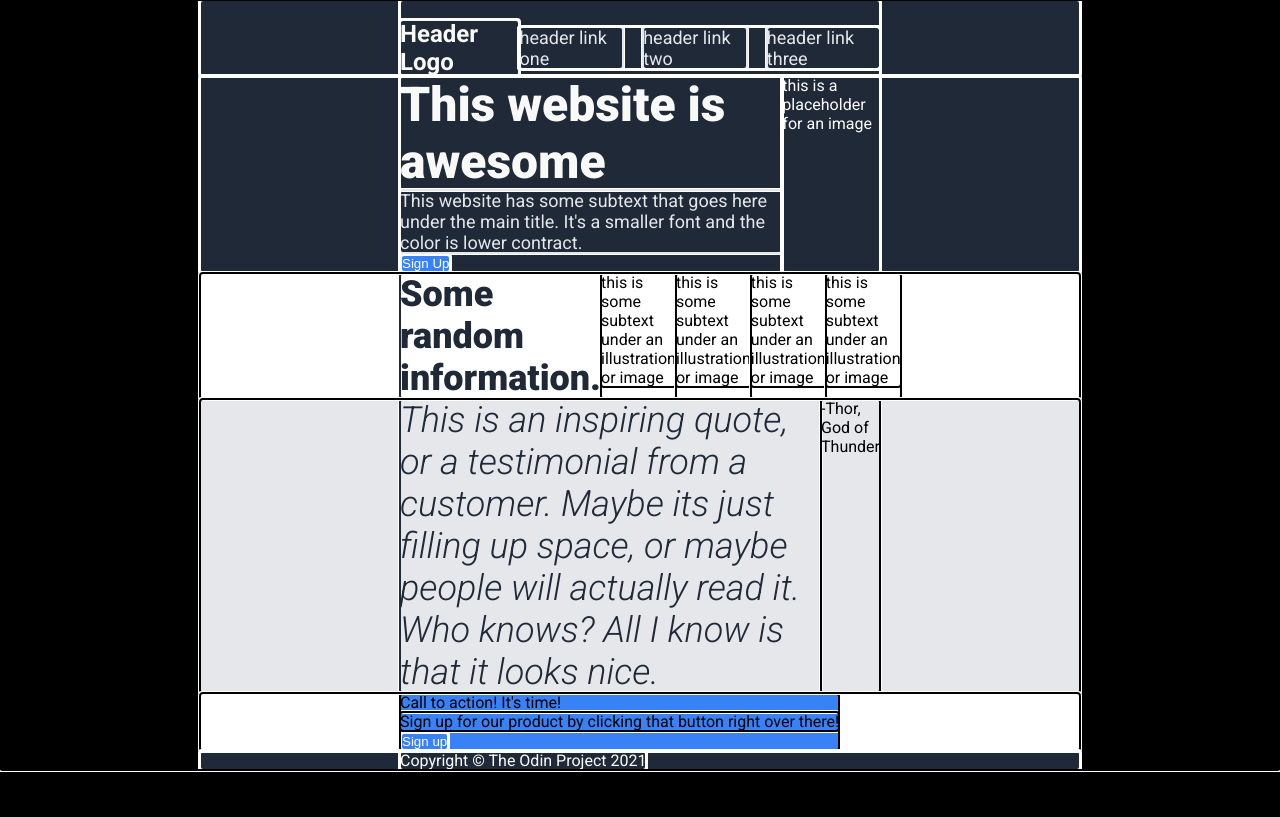
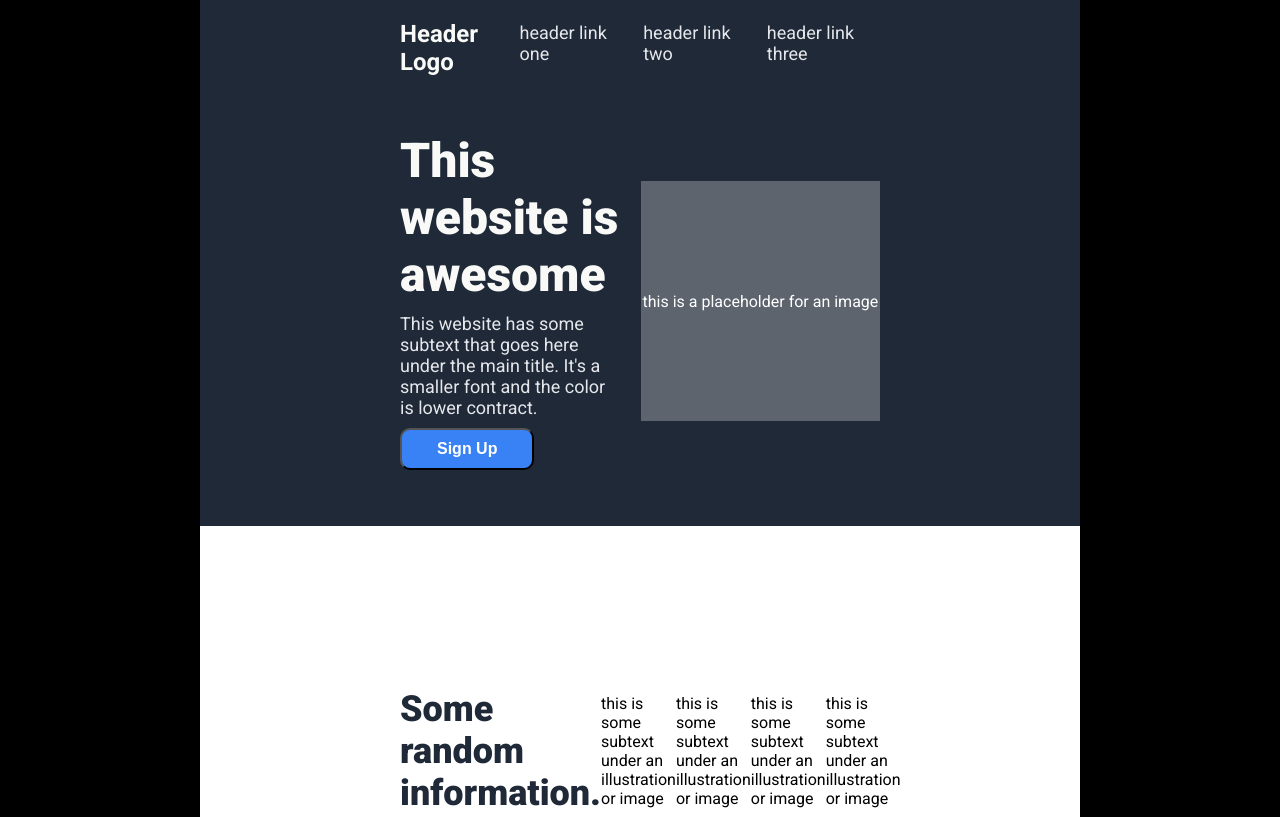
Before and after one commit to davidbentley95/odin-landing-page, a plain HTML site: page index.html in a window 1280 px wide. Shown: the top 817 px of the page. Drawn offline with Linux system fonts and the light colour scheme.

Commit message:
Format section 2 of landing page
Adjust alignment and various element sizes.

```diff
--- a/styles.css
+++ b/styles.css
@@ -2,7 +2,7 @@
     margin: 0;
     padding: 0;
     box-sizing: border-box;
-    outline: auto;
+
 }
 
 /* Generic styling (colors, sizes, etc) */
@@ -10,10 +10,12 @@
 .section-one, .section-two, .section-six {
     background-color: #1F2937;
     color: white;
+    align-items: center;
 }
 
 .section-three, .section-five {
     background-color: white;
+    align-items: center;
 }
 
 .section-four {
@@ -23,17 +25,23 @@
 .sign-up-button {
     background-color: #3882f6;
     color: white;
+    font-size: 16px;
+    font-weight: 900;
+    padding: 10px 35px;
+    border-radius: 10px;
 }
 
 .hero-text {
     font-size: 48px;
     color: #F9FAF8;
     font-weight: 900;
+    padding-bottom: 10px;
 }
 
 .hero-secondary-text {
     font-size: 18px;
     color: #E5E7EB;
+    padding-bottom: 10px;
 }
 
 .header-title {
@@ -92,3 +100,17 @@ a {
 }
 
 /* Section 2 formatting */
+
+.section-two, .section-three, .section-four{
+    height: 450px;
+}
+
+.img-placeholder {
+    height: 240px;
+    width: 1000px;
+    display: flex;
+    justify-content: center;
+    align-items: center;
+    background-color: #5d646e;
+    margin-left: 20px;
+}
```
